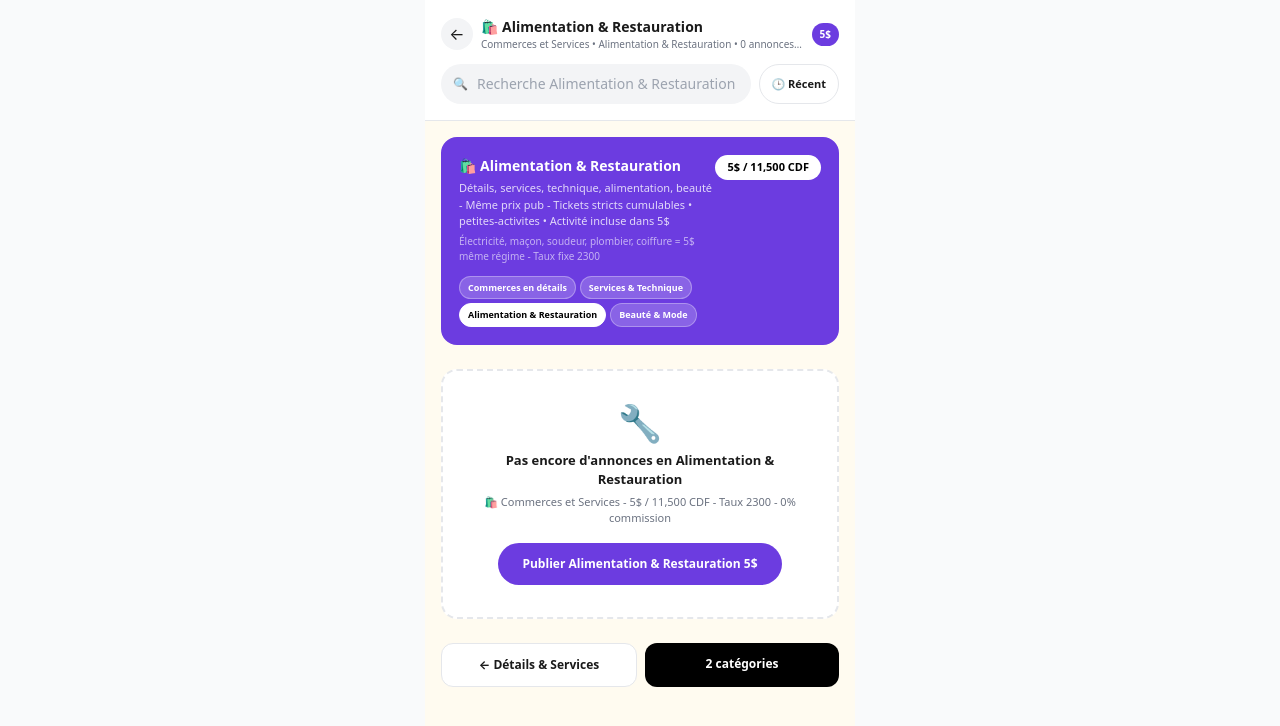
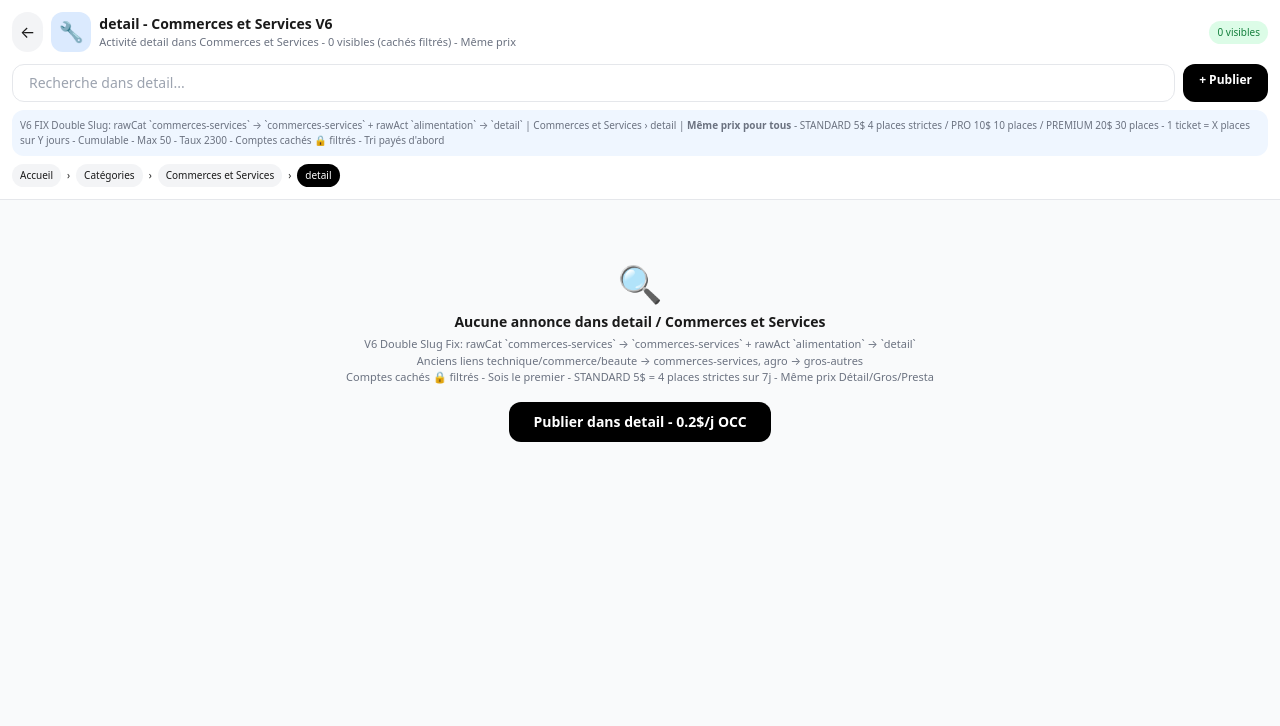
Before and after one commit to kongolokelvin47-cmd/Wenze-pwa, a Next.js app: page /categorie/commerces-services/alimentation in a window 1280 px wide. Shown: the top 726 px of the page. Built offline with nearby package versions, Linux system fonts and the light colour scheme.

Commit message:
Refactor ActivitePage for slug normalization and filtering
Refactor ActivitePage to improve slug normalization and filtering logic. Added handling for raw activity slug and optimized the announcement filtering process.

```diff
--- a/app/categorie/[slug]/[activite]/page.tsx
+++ b/app/categorie/[slug]/[activite]/page.tsx
@@ -2,147 +2,158 @@
 import { useParams } from "next/navigation";
 import Link from "next/link";
 import { useState, useEffect, useMemo } from "react";
-import { getCategorieById, getActiviteById, normalizeCategorie, getPrixByCategorie, CATEGORIES_WENZE } from "@/lib/categories";
-import { TAUX_CDF, toCDF } from "@/lib/paiement";
+import { getCategorieById, getActiviteById, normalizeCategorie, getPrixByCategorie, CATEGORIES_WENZE, normalizeActivite } from "@/lib/categories";
+import { TAUX_CDF, toCDF, toCDFString } from "@/lib/paiement";
 
 const cleanWhatsapp = (n: string) => (n || "").toString().replace(/[^0-9]/g, "");
 function formatPrix(p:any){
-  const usd = Number(p.prix) || 0;
-  return `${usd}$ / ${toCDF(usd).toLocaleString("fr-FR")} CDF`;
+  const usd = Number(p.prixUSD || p.prix || 0);
+  if(usd===0) return "Prix sur demande";
+  return `${usd}$ / ${toCDFString(usd)}`;
 }
 
 export default function ActivitePage() {
   const params = useParams();
   const rawCatId = (params.slug as string)?.toLowerCase();
-  const actSlug = (params.activite as string)?.toLowerCase();
+  const rawActSlug = (params.activite as string)?.toLowerCase();
 
-  // ✅ WENZE 2.0 - normalise ancien technique/commerce/beaute → commerces-services / gros-autres
   const catId = normalizeCategorie(rawCatId);
-  const cat = getCategorieById(catId);
-  const act = cat ? getActiviteById(cat.id, actSlug) : null;
+  const actSlug = (normalizeActivite as any)?.(rawActSlug) || rawActSlug?.toLowerCase().replace(/[^a-z0-9-]/g,"-");
+
+  const cat = getCategorieById(catId) || getCategorieById(rawCatId) || { id: catId, titre: catId, icone: "📦", groupe: "commerces-services" } as any;
+  const act = cat ? (getActiviteById(cat.id, actSlug) || getActiviteById(cat.id, rawActSlug) || { id: actSlug, titre: actSlug, icone: "🔧" }) : null;
 
   const [allAnnonces, setAllAnnonces] = useState<any[]>([]);
-  const [tri, setTri] = useState<"recent"|"prix">("recent");
   const [search, setSearch] = useState("");
 
   useEffect(()=>{
-    try {
+    try{
       const list = JSON.parse(localStorage.getItem("wenze_annonces_list") || "[]");
-      setAllAnnonces(list);
-    } catch {}
-  },[]);
+      const allUsersRaw = localStorage.getItem("wenze_all_users");
+      const allUsers = allUsersRaw ? JSON.parse(allUsersRaw) : [];
+      const userMap = new Map<string, any>();
+      for(const u of allUsers){
+        const wa = cleanWhatsapp(u.ownerWhatsapp||u.whatsapp||"");
+        if(wa) userMap.set(wa, u);
+      }
 
-  const prixInfo = useMemo(()=> cat ? getPrixByCategorie(cat.id) : { prixUSD: 5, prixCDF: 11500 }, [cat]);
+      let filtered = list.filter((a:any)=>{
+        const aCat = normalizeCategorie(a.categorieId||a.categorie||"");
+        const aAct = (a.activiteId||a.activite||a.subCategory||"").toString().toLowerCase();
 
-  const filtered = useMemo(()=>{
-    if(!cat) return [];
-    // ✅ FIX: filtre exact categorie + activite (pas includes)
-    let res = allAnnonces.filter((a:any)=>{
-      const aCat = normalizeCategorie(a.categorieId || a.categorie || "");
-      const aAct = (a.activiteId || a.activite || "").toLowerCase();
-      if(aCat !== catId) return false;
-      // Si activite demandée, filtre par activite, sinon montre tout de la catégorie
-      if(actSlug && act){
-        return aAct === act.id.toLowerCase() || aAct === act.slug.toLowerCase() || aAct.includes(actSlug);
-      }
-      return true;
-    });
+        // V6: match catégorie
+        if(aCat!==catId && normalizeCategorie(aCat)!==catId) return false;
 
-    if(search){
-      const q = search.toLowerCase();
-      res = res.filter((a:any)=> (a.titre||"").toLowerCase().includes(q) || (a.description||"").toLowerCase().includes(q));
-    }
+        // V6: match activité si présente dans annonce
+        if(actSlug && aAct){
+          if(aAct!==actSlug && normalizeCategorie(aAct)!==actSlug && !aAct.includes(actSlug) && !actSlug.includes(aAct)){
+            return false;
+          }
+        }
+        // Si annonce n'a pas d'activité, on l'accepte quand même dans la catégorie (compat)
+        return true;
+      });
 
-    if(tri==="prix"){
-      res = [...res].sort((a,b)=> (a.prix||0)-(b.prix||0));
-    } else {
-      res = [...res].sort((a,b)=> new Date(b.createdAt||b.date).getTime() - new Date(a.createdAt||a.date).getTime());
-    }
-    return res;
-  }, [allAnnonces, catId, actSlug, act, cat, tri, search]);
+      // V6 CRITIQUE: Filtre comptes cachés
+      try{
+        const { isCompteCache, checkFreemiumWenze } = require("@/lib/paiement");
+        filtered = filtered.filter((a:any)=>{
+          const wa = cleanWhatsapp(a.ownerWhatsapp||a.whatsapp||a.userId||"");
+          const user = userMap.get(wa) || { ownerWhatsapp: wa, whatsapp: wa, createdAt: a.createdAt, id: wa };
+          if(typeof isCompteCache==="function" && isCompteCache(user)) return false;
+          return true;
+        });
 
-  if(!cat){
-    return (
-      <div className="max-w-[430px] mx-auto min-h-screen bg-[#FFFBF0] p-6 text-center">
-        <p className="text-4xl mt-10">📁</p>
-        <p className="font-black mt-4">Catégorie {rawCatId} introuvable</p>
-        <p className="text-[11px] text-gray-500 mt-2">WENZE 2.0: 🛍️ Commerces-Services 5$ • 🏭 Gros-Autres 10$</p>
-        <Link href="/categories" className="mt-6 inline-block bg-black text-white px-6 py-3 rounded-full font-bold text-[12px]">Voir 2 catégories</Link>
-      </div>
+        filtered = filtered.map((a:any)=>{
+          try{
+            const wa = cleanWhatsapp(a.ownerWhatsapp||a.whatsapp||a.userId||"");
+            const user = userMap.get(wa) || { ownerWhatsapp: wa, whatsapp: wa, createdAt: a.createdAt, id: wa };
+            const ab = checkFreemiumWenze(user, 0);
+            return { ...a, _isPaye: !!ab.isPaye, _badge: ab.badge, _palierId: ab.palierId, _joursRestants: ab.joursRestants||0 };
+          }catch{ return { ...a, _isPaye: false, _badge: "🆓" }; }
+        });
+
+        filtered.sort((a:any,b:any)=>{
+          if(a._isPaye && !b._isPaye) return -1;
+          if(!a._isPaye && b._isPaye) return 1;
+          return new Date(b.createdAt).getTime()-new Date(a.createdAt).getTime();
+        });
+      }catch{}
+
+      setAllAnnonces(filtered);
+    }catch(e){ console.error("activite page V6 error", e); }
+  },[catId, actSlug, rawCatId, rawActSlug]);
+
+  const filteredSearch = useMemo(()=>{
+    if(!search.trim()) return allAnnonces;
+    const q = search.toLowerCase();
+    return allAnnonces.filter((a:any)=>
+      (a.titre||a.title||"").toLowerCase().includes(q) ||
+      (a.description||"").toLowerCase().includes(q)
     );
-  }
+  },[allAnnonces, search]);
 
   return (
-    <div className="max-w-[430px] mx-auto bg-[#FFFBF0] min-h-screen pb-24">
-      <header className="sticky top-0 bg-white z-20 p-4 border-b">
+    <div className="min-h-screen bg-gray-50 pb-20">
+      <div className="sticky top-0 z-10 bg-white border-b p-3">
         <div className="flex items-center gap-2">
-          <Link href={`/categorie/${cat.id}`} className="w-8 h-8 bg-gray-100 rounded-full flex items-center justify-center">←</Link>
+          <Link href={`/categorie/${catId}`} className="p-2 rounded-full bg-gray-100">←</Link>
+          <div className="w-10 h-10 rounded-xl bg-blue-100 flex items-center justify-center text-xl">{(act as any)?.icone||(cat as any).icone||"🔧"}</div>
           <div className="flex-1 min-w-0">
-            <h1 className="font-black text-[14px] truncate">{cat.icon} {act ? act.label : cat.titre}</h1>
-            <p className="text-[10px] text-gray-500 truncate">{cat.titre} • {act ? act.label : `${cat.activites.length} activités`} • {filtered.length} annonces • {prixInfo.prixUSD}$ / {prixInfo.prixCDF.toLocaleString()} CDF • Taux {TAUX_CDF}</p>
+            <h1 className="font-bold text-sm truncate">{(act as any)?.titre||actSlug} - {cat.titre||catId} V6</h1>
+            <p className="text-[11px] text-gray-500 truncate">{(act as any)?.description||`Activité ${actSlug} dans ${cat.titre} - ${allAnnonces.length} visibles (cachés filtrés) - Même prix`}</p>
           </div>
-          <span className={`text-[10px] px-2 py-1 rounded-full font-black ${cat.id==="gros-autres"?"bg-black text-white":"bg-[#6C3CE0] text-white"}`}>{prixInfo.prixUSD}$</span>
+          <span className="text-[10px] bg-green-100 text-green-700 px-2 py-1 rounded-full">{allAnnonces.length} visibles</span>
         </div>
-        <div className="mt-3 flex gap-2">
-          <div className="flex-1 relative">
-            <input value={search} onChange={e=> setSearch(e.target.value)} placeholder={`Recherche ${act?.label || cat.titreCourt}...`} className="w-full bg-gray-100 rounded-full py-2.5 px-4 pl-9 text-sm outline-none" />
-            <span className="absolute left-3 top-3 text-xs">🔍</span>
-          </div>
-          <button onClick={()=> setTri(tri==="recent"?"prix":"recent")} className="bg-white border px-3 py-2 rounded-full text-[11px] font-bold">{tri==="recent"?"🕒 Récent":"💰 Prix"}</button>
+        <div className="flex gap-2 mt-3">
+          <input value={search} onChange={e=>setSearch(e.target.value)} placeholder={`Recherche dans ${act?.titre||actSlug}...`} className="flex-1 border rounded-xl px-4 py-2 text-sm focus:ring-2 focus:ring-orange-400 outline-none" />
+          <Link href="/publier" className="bg-black text-white px-4 py-2 rounded-xl text-xs font-bold">+ Publier</Link>
         </div>
-      </header>
-
-      <div className="p-4">
-        {/* BANNER WENZE 2.0 - prix selon catégorie parente */}
-        <div className={`rounded-2xl p-4 border-2 ${cat.id==="gros-autres"?"bg-black text-white border-black":"bg-[#6C3CE0] text-white border-[#6C3CE0]"}`}>
-          <div className="flex justify-between items-start">
-            <div>
-              <p className="font-black text-[14px]">{act ? `${cat.icon} ${act.label}` : `${cat.icon} ${cat.titre}`}</p>
-              <p className="text-[11px] opacity-80 mt-1">{cat.description} • {cat.regime} • Activité incluse dans {prixInfo.prixUSD}$</p>
-              <p className="text-[10px] opacity-60 mt-1">Électricité, maçon, soudeur, plombier, coiffure = {cat.id==="commerces-services"?"5$ même régime":"inclus"} - Taux fixe {TAUX_CDF}</p>
-            </div>
-            <span className="bg-white text-black text-[11px] px-3 py-1 rounded-full font-black whitespace-nowrap">{prixInfo.prixUSD}$ / {prixInfo.prixCDF.toLocaleString()} CDF</span>
-          </div>
-          <div className="mt-3 flex gap-1 flex-wrap">
-            {cat.activites.map((a:any)=> (
-              <Link key={a.id} href={`/categorie/${cat.id}/${a.slug}`} className={`text-[9px] px-2 py-1 rounded-full font-bold border ${a.slug===actSlug ? "bg-white text-black border-white" : "bg-white/20 border-white/30"}`}>{a.label}</Link>
-            ))}
-          </div>
+        <div className="mt-2 text-[10px] text-gray-500 bg-blue-50 p-2 rounded-xl">
+          V6 FIX Double Slug: rawCat `{rawCatId}` → `{catId}` + rawAct `{rawActSlug}` → `{actSlug}` | {cat.titre} › {act?.titre||actSlug} | <b>Même prix pour tous</b> - STANDARD 5$ 4 places strictes / PRO 10$ 10 places / PREMIUM 20$ 30 places - 1 ticket = X places sur Y jours - Cumulable - Max 50 - Taux {TAUX_CDF} - Comptes cachés 🔒 filtrés - Tri payés d'abord
         </div>
-
-        {filtered.length===0 ? (
-          <div className="mt-6 bg-white border-2 border-dashed rounded-2xl p-8 text-center">
-            <p className="text-4xl">{act ? "🔧" : cat.icon}</p>
-            <p className="font-black mt-2 text-[13px]">{search ? `Pas de résultat "${search}"` : `Pas encore d'annonces ${act ? `en ${act.label}` : `en ${cat.titre}`}`}</p>
-            <p className="text-[11px] text-gray-500 mt-1">{cat.icon} {cat.titre} - {prixInfo.prixUSD}$ / {prixInfo.prixCDF.toLocaleString()} CDF - Taux {TAUX_CDF} - 0% commission</p>
-            <Link href={`/publier?categorie=${cat.id}&activite=${act?.slug || ""}`} className={`mt-4 inline-block text-white px-6 py-3 rounded-full font-bold text-[12px] ${cat.id==="gros-autres"?"bg-black":"bg-[#6C3CE0]"}`}>Publier {act ? act.label : cat.titreCourt} {prixInfo.prixUSD}$</Link>
-          </div>
-        ) : (
-          <div className="grid grid-cols-2 gap-3 mt-4">
-            {filtered.map((p:any)=> (
-              <div key={p.id} className="border rounded-2xl overflow-hidden bg-white shadow-sm">
-                <Link href={`/produit/${p.id}`} className="block w-full aspect-[4/3] bg-white flex items-center justify-center overflow-hidden relative">
-                  {p.photo ? <img src={p.photo} alt={p.titre} className="max-w-full max-h-full object-contain"/> : <span className="text-3xl">{cat.icon}</span>}
-                  <span className={`absolute top-2 right-2 text-[7px] px-1.5 py-0.5 rounded-full font-bold ${cat.id==="gros-autres"?"bg-black text-white":"bg-[#6C3CE0] text-white"}`}>{prixInfo.prixUSD}$</span>
-                  {p.activiteId && <span className="absolute top-2 left-2 bg-white/90 text-black text-[7px] px-1.5 py-0.5 rounded-full font-bold border">{p.activiteId}</span>}
-                </Link>
-                <div className="p-2.5">
-                  <p className="font-bold text-[#6C3CE0] text-[13px] truncate">{formatPrix(p)}</p>
-                  <Link href={`/produit/${p.id}`}><p className="text-[11px] font-semibold truncate hover:text-[#6C3CE0]">{p.titre}</p></Link>
-                  <p className="text-[9px] text-gray-400 truncate">👤 {p.user} • {act?.label || p.activiteId || cat.titreCourt}</p>
-                  <a href={`https://wa.me/${cleanWhatsapp(p.ownerWhatsapp||p.whatsapp)}?text=${encodeURIComponent(`Bonjour ${p.user} 👋 WENZE - "${p.titre}" à ${formatPrix(p)} - Taux ${TAUX_CDF}`)}`} target="_blank" className="mt-2 w-full bg-[#00C950] text-white text-[11px] font-bold py-2.5 rounded-full flex justify-center">💬 WhatsApp</a>
-                </div>
-              </div>
-            ))}
-          </div>
-        )}
-
-        <div className="mt-6 flex gap-2">
-          <Link href={`/categorie/${cat.id}`} className="flex-1 bg-white border p-3 rounded-xl text-center font-bold text-[12px]">← {cat.titreCourt}</Link>
-          <Link href="/categories" className="flex-1 bg-black text-white p-3 rounded-xl text-center font-bold text-[12px]">2 catégories</Link>
+        <div className="flex gap-1.5 mt-2 overflow-x-auto text-[10px]">
+          <Link href="/" className="bg-gray-100 px-2 py-1 rounded-full">Accueil</Link>
+          <span className="py-1">›</span>
+          <Link href="/categorie" className="bg-gray-100 px-2 py-1 rounded-full">Catégories</Link>
+          <span className="py-1">›</span>
+          <Link href={`/categorie/${catId}`} className="bg-gray-100 px-2 py-1 rounded-full">{cat.titre||catId}</Link>
+          <span className="py-1">›</span>
+          <span className="bg-black text-white px-2 py-1 rounded-full">{act?.titre||actSlug}</span>
         </div>
       </div>
+
+      <div className="p-3 grid grid-cols-2 gap-3">
+        {filteredSearch.map((a:any)=>(
+          <Link key={a.id||a.annonceId} href={`/produit/${a.id||a.annonceId}`} className="bg-white rounded-2xl border overflow-hidden hover:shadow-md transition">
+            <div className="aspect-square bg-gray-100 relative">
+              {a.images?.[0] ? <img src={a.images[0]} alt={a.titre||a.title} className="w-full h-full object-cover" /> : <div className="w-full h-full flex items-center justify-center text-gray-400 text-xs">Pas d'image</div>}
+              <div className="absolute top-1.5 left-1.5 flex gap-1">
+                <span className="text-[9px] bg-black/70 text-white px-1.5 py-0.5 rounded-full backdrop-blur">{a._badge||"🆓"} {a._palierId||""}</span>
+                {a._isPaye && <span className="text-[9px] bg-green-500 text-white px-1 py-0.5 rounded-full">{a._joursRestants}j</span>}
+              </div>
+            </div>
+            <div className="p-2">
+              <div className="font-bold text-xs line-clamp-2">{a.titre||a.title||"Produit"}</div>
+              <div className="text-[11px] text-orange-600 font-bold mt-1">{formatPrix(a)}</div>
+              <div className="text-[10px] text-gray-500 mt-0.5">{cleanWhatsapp(a.ownerWhatsapp||a.whatsapp||"").slice(-9)} • {a._badge} {a._palierId||""}</div>
+            </div>
+          </Link>
+        ))}
+      </div>
+
+      {filteredSearch.length===0 && (
+        <div className="text-center py-10 p-4">
+          <div className="text-4xl mb-2">🔍</div>
+          <div className="text-sm font-bold">Aucune annonce dans {act?.titre||actSlug} / {cat.titre||catId}</div>
+          <div className="text-[11px] text-gray-500 mt-1">
+            V6 Double Slug Fix: rawCat `{rawCatId}` → `{catId}` + rawAct `{rawActSlug}` → `{actSlug}`<br/>
+            Anciens liens technique/commerce/beaute → commerces-services, agro → gros-autres<br/>
+            Comptes cachés 🔒 filtrés - Sois le premier - STANDARD 5$ = 4 places strictes sur 7j - Même prix Détail/Gros/Presta
+          </div>
+          <Link href="/publier" className="inline-block mt-4 bg-black text-white px-6 py-2.5 rounded-xl text-sm font-bold">Publier dans {act?.titre||actSlug} - 0.2$/j OCC</Link>
+        </div>
+      )}
     </div>
   );
-}
-export const dynamic = 'force-dynamic';
+                                           }
```
